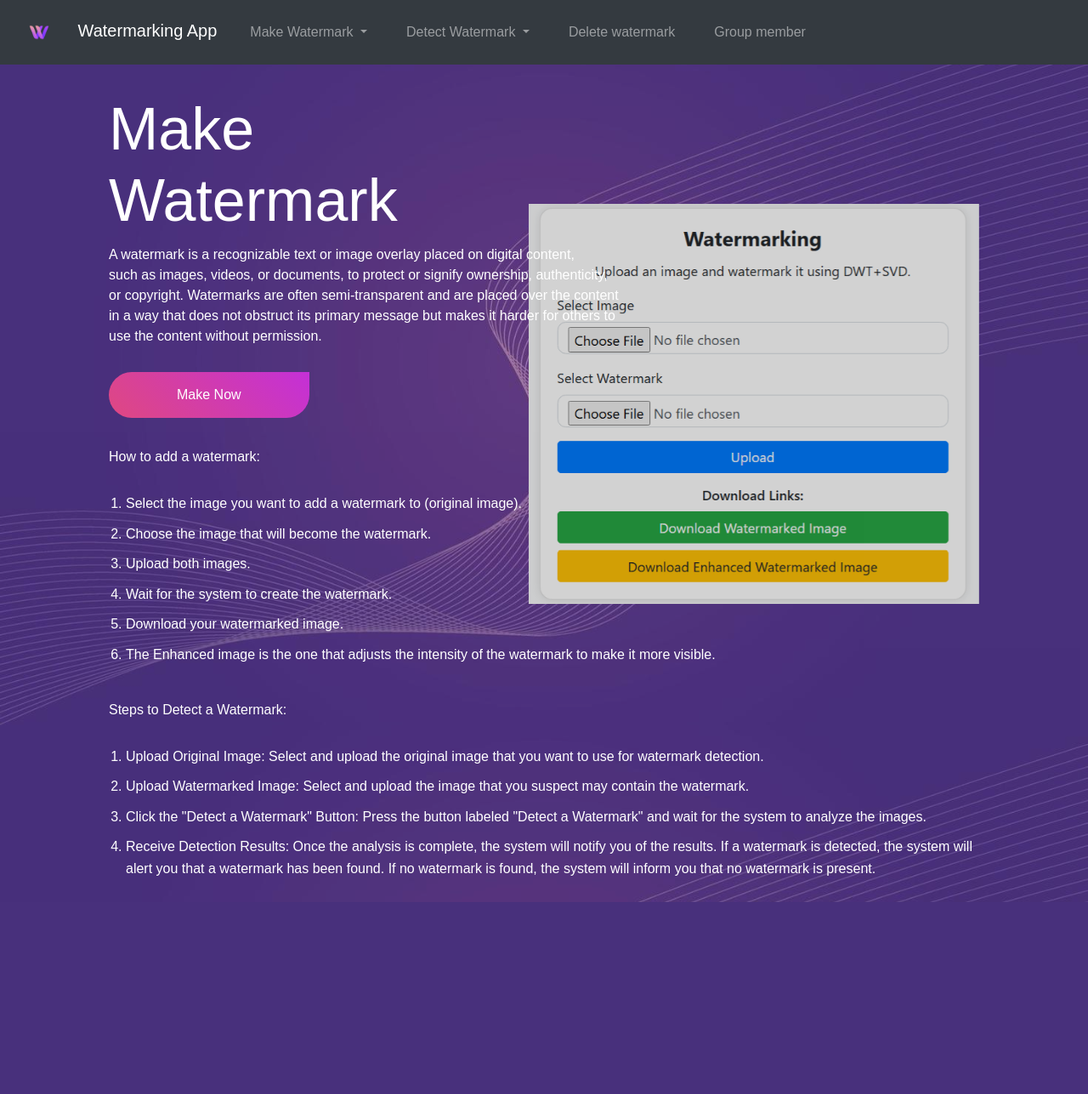
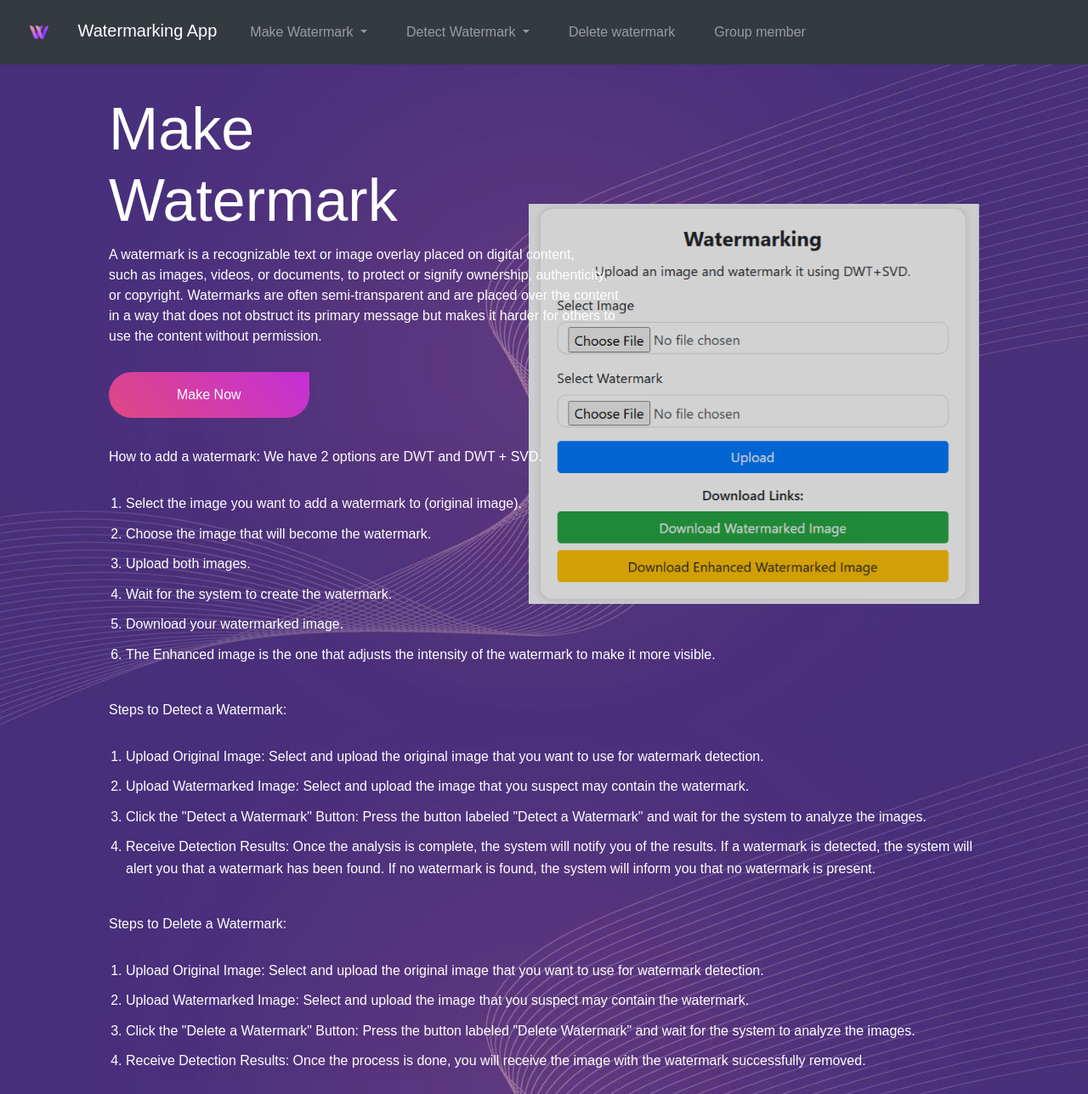
Before and after one commit to Poomdevkub/Watermark-Picture, a Flask app: page / in a window 1280 px wide. Shown: the whole page at 85% size. Before the commit the page ends 1062 px from the top, so only its background shows below. Run offline with Flask 3, Linux system fonts and the light colour scheme; some libraries are stand-ins or nearby versions.

Commit message:
เพิ่มคำอธิบายเรื่องการลบลายน้ำ

```diff
--- a/Web/watermark_app/templates/index.html
+++ b/Web/watermark_app/templates/index.html
@@ -23,7 +23,7 @@
         </p>
         <a href="/make-watermark" class="bth anim">Make Now</a>
         <p class="anim">
-            <br>How to add a watermark:
+            <br>How to add a watermark: We have 2 options are DWT and DWT + SVD.
         </p>
         <ol>
             <li>Select the image you want to add a watermark to (original image).</li>
@@ -42,6 +42,14 @@
             <li>Click the "Detect a Watermark" Button: Press the button labeled "Detect a Watermark" and wait for the system to analyze the images.</li>
             <li>Receive Detection Results: Once the analysis is complete, the system will notify you of the results. If a watermark is detected, the system will alert you that a watermark has been found. If no watermark is found, the system will inform you that no watermark is present.</li>
         </ol>
+        <p class="anim">
+            <br>Steps to Delete a Watermark:
+        </p>
+        <ol>
+            <li>Upload Original Image: Select and upload the original image that you want to use for watermark detection.</li>
+            <li>Upload Watermarked Image: Select and upload the image that you suspect may contain the watermark.</li>
+            <li>Click the "Delete a Watermark" Button: Press the button labeled "Delete Watermark" and wait for the system to analyze the images.</li>
+            <li>Receive Detection Results:  Once the process is done, you will receive the image with the watermark successfully removed.</li>
     </div>
 </div>
     <img src="{{ url_for('static', filename='images/Screenshot.png') }}" class="feature-img anim">
```
